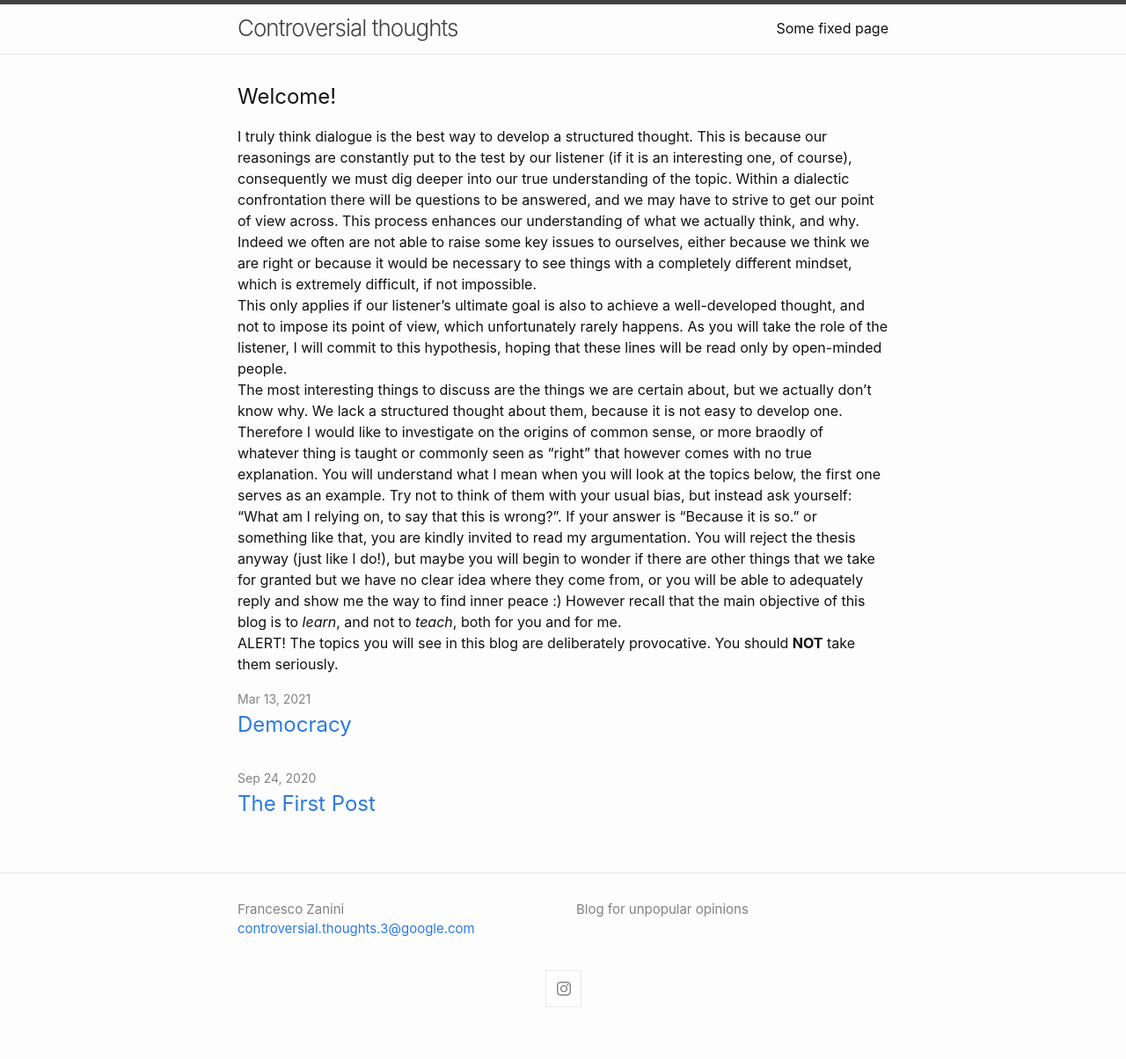
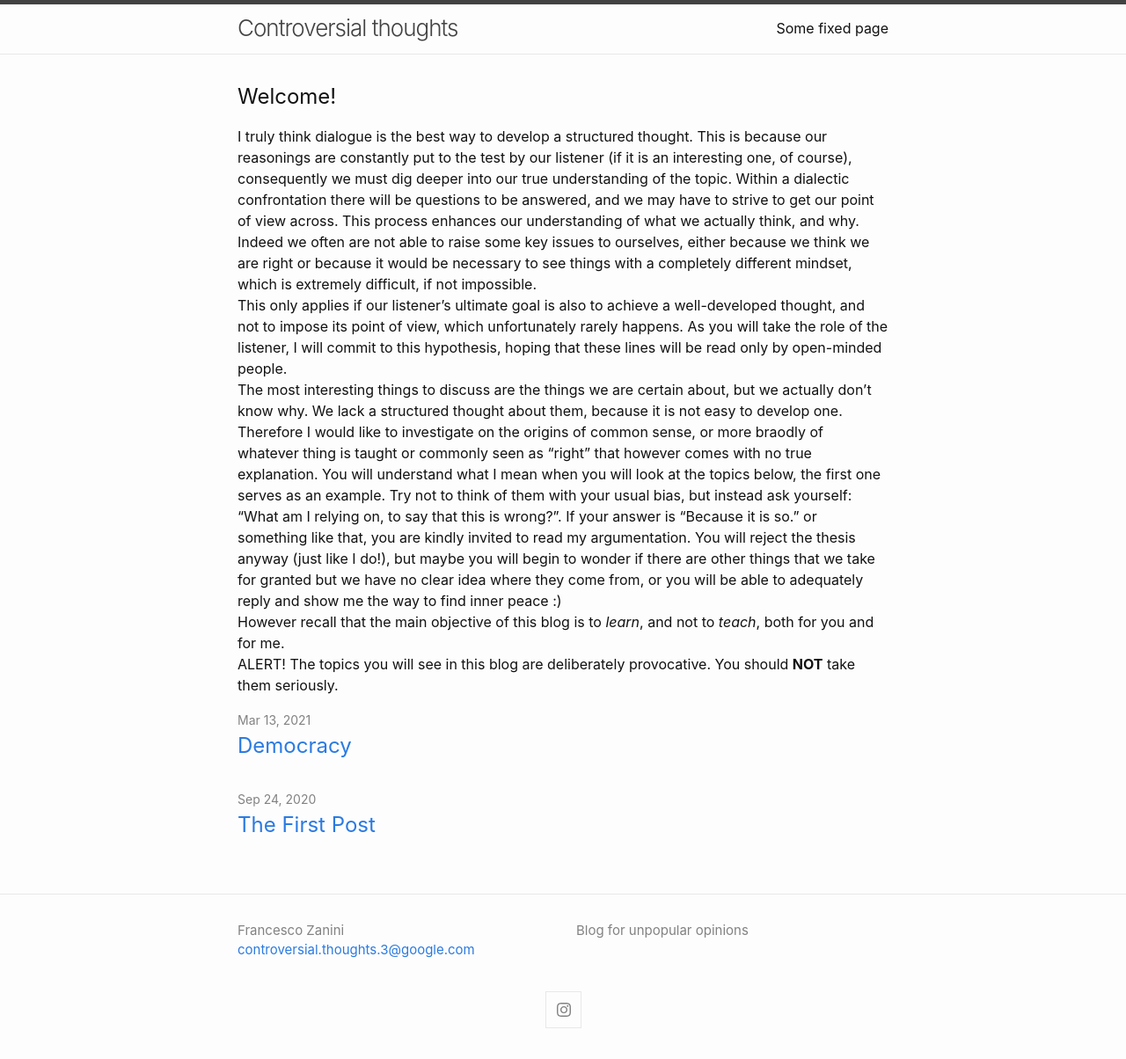
Before and after one commit to ControversialThoughts/blog, a Jekyll site: the page built from index.md, in a window 1280 px wide. Shown: the whole page at 88% size. Built offline with Jekyll 4.4.1, drawn with Linux system fonts in a browser that asks for light colours; before the commit the page ends 1180 px from its top, so only the background shows below that.

```diff
--- a/index.md
+++ b/index.md
@@ -13,6 +13,6 @@ layout: home
 I truly think dialogue is the best way to develop a structured thought. This is because our reasonings are constantly put to the test by our listener (if it is an interesting one, of course), consequently we must dig deeper into our true understanding of the topic. Within a dialectic confrontation there will be questions to be answered, and we may have to strive to get our point of view across. This process enhances our understanding of what we actually think, and why. Indeed we often are not able to raise some key issues to ourselves, either because we think we are right or because it would be necessary to see things with a completely different mindset, which is extremely difficult, if not impossible. \
 This only applies if our listener's ultimate goal is also to achieve a well-developed thought, and not to impose its point of view, which unfortunately rarely happens. As you will take the role of the listener, I will commit to this hypothesis, hoping that these lines will be read only by open-minded people. \
 The most interesting things to discuss are the things we are certain about, but we actually don't know why. We lack a structured thought about them, because it is not easy to develop one. \
-Therefore I would like to investigate on the origins of common sense, or more braodly of whatever thing is taught or commonly seen as "right" that however comes with no true explanation. You will understand what I mean when you will look at the topics below, the first one serves as an example. Try not to think of them with your usual bias, but instead ask yourself: "What am I relying on, to say that this is wrong?". If your answer is "Because it is so." or something like that, you are kindly invited to read my argumentation. You will reject the thesis anyway (just like I do!), but maybe you will begin to wonder if there are other things that we take for granted but we have no clear idea where they come from, or you will be able to adequately reply and show me the way to find inner peace :)
+Therefore I would like to investigate on the origins of common sense, or more braodly of whatever thing is taught or commonly seen as "right" that however comes with no true explanation. You will understand what I mean when you will look at the topics below, the first one serves as an example. Try not to think of them with your usual bias, but instead ask yourself: "What am I relying on, to say that this is wrong?". If your answer is "Because it is so." or something like that, you are kindly invited to read my argumentation. You will reject the thesis anyway (just like I do!), but maybe you will begin to wonder if there are other things that we take for granted but we have no clear idea where they come from, or you will be able to adequately reply and show me the way to find inner peace :) \
 However recall that the main objective of this blog is to _learn_, and not to _teach_, both for you and for me. \
 ALERT! The topics you will see in this blog are deliberately provocative. You should **NOT** take them seriously.
```
